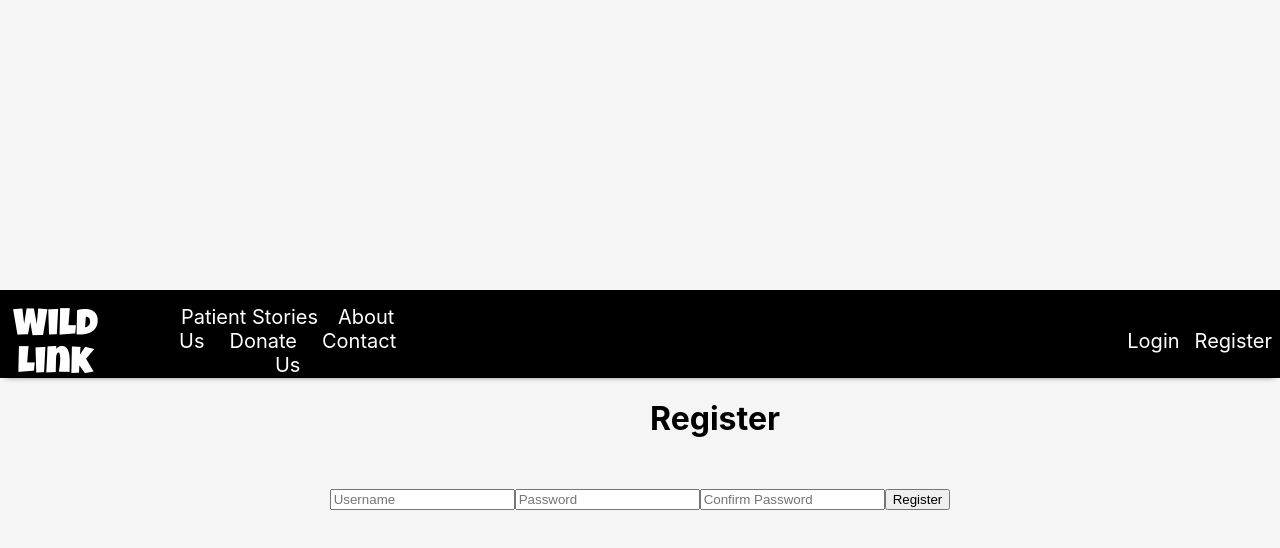
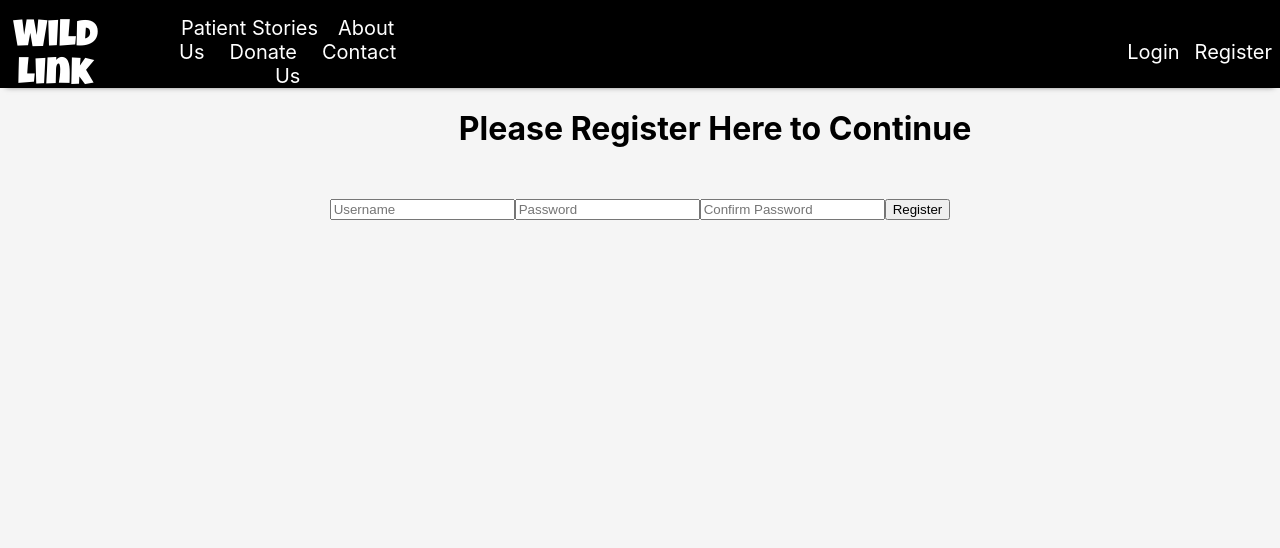
Before and after one commit to pformb/wild-link, a React (Create React App) app in the folder frontend/: page /register in a window 1280 px wide. Shown: the top 548 px of the page. Built offline with nearby package versions, Linux system fonts and the light colour scheme.

Commit message:
FIX top-nav display's correctly on regis page

```diff
--- a/frontend/src/components/LoginPage.jsx
+++ b/frontend/src/components/LoginPage.jsx
@@ -58,7 +58,7 @@ const LoginPage = () => {
     <div className="login-page">
       <TopNavigation />
         <div className="login-page__content">
-          <h1>Please Login to Continue</h1>
+          <h1>Please Login Here to Continue</h1>
           </div>
            <div classname="login-form">
               <form onSubmit={handleSubmit}>
--- a/frontend/src/components/RegistrationPage.jsx
+++ b/frontend/src/components/RegistrationPage.jsx
@@ -69,7 +69,8 @@ const RegistrationPage = () => {
   return (
     <div className="registration-page">
       <TopNavigation />
-      <h1>Register</h1>
+     <div className="registration-page__content">
+      <h1>Please Register Here to Continue</h1>
       <form onSubmit={handleSubmit}>
         <input type="text" placeholder="Username" />
         <input type="password" placeholder="Password" />
@@ -77,6 +78,7 @@ const RegistrationPage = () => {
         <button type="submit">Register</button>
       </form>
     </div>
+  </div>
   );
 }
 
--- a/frontend/src/styles/RegistrationPage.scss
+++ b/frontend/src/styles/RegistrationPage.scss
@@ -1,19 +1,25 @@
 .registration-page {
-  display: flex;
-  flex-direction: column;
-  justify-content: center;
-  align-items: center;
   height: 100vh;
   background-color: #f5f5f5;
 
+  .registration-page__content {
+    display: flex;
+    flex-direction: column;
+    justify-content: center;
+    align-items: center;
+    // width: 80%;
+  }
+
   .registration-form {
+    display: flex;
+    flex-direction: column;
     width: 300px;
     padding: 20px;
     border: 1px solid #ccc;
     border-radius: 4px;
 
     input {
-      width: 100%;
+      width: 50%;
       padding: 10px;
       margin-bottom: 10px;
       border: 1px solid #ccc;
@@ -21,7 +27,7 @@
     }
 
     button {
-      width: 100%;
+      width: 50%;
       padding: 10px;
       border: none;
       border-radius: 4px;
```
